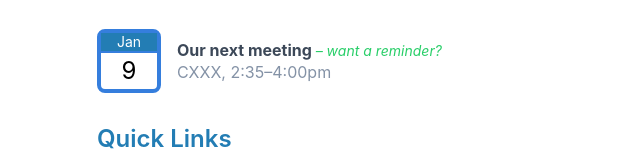
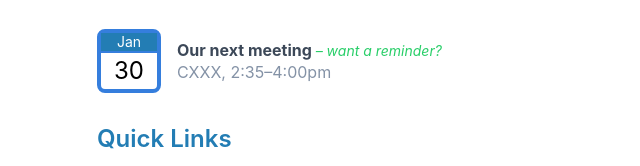
Before and after one commit to essexhacks/essexhacks.org, a plain HTML site: page index.html in a window 1280 px wide. Shown: the part 339-505 px from the top of the page, 319-959 px from the left. Drawn offline with nearby package versions, Linux system fonts and the light colour scheme.

Commit message:
Update index.html

```diff
--- a/index.html
+++ b/index.html
@@ -33,7 +33,7 @@
   <div class="mv4 flex items-center flex-column flex-row-ns">
     <div class="flex flex-column br3 ba b--blue bw2 w3 h3 tc">
       <span class="f6 lh-title bg-blue white bb b--blue bw1">Jan</span>
-      <span class="f3 lh-copy">9</span>
+      <span class="f3 lh-copy">30</span>
     </div>
     <div class="mt2 tc mt0-ns ml3-ns tl-ns">
       <span class="dark-grey b">
```
